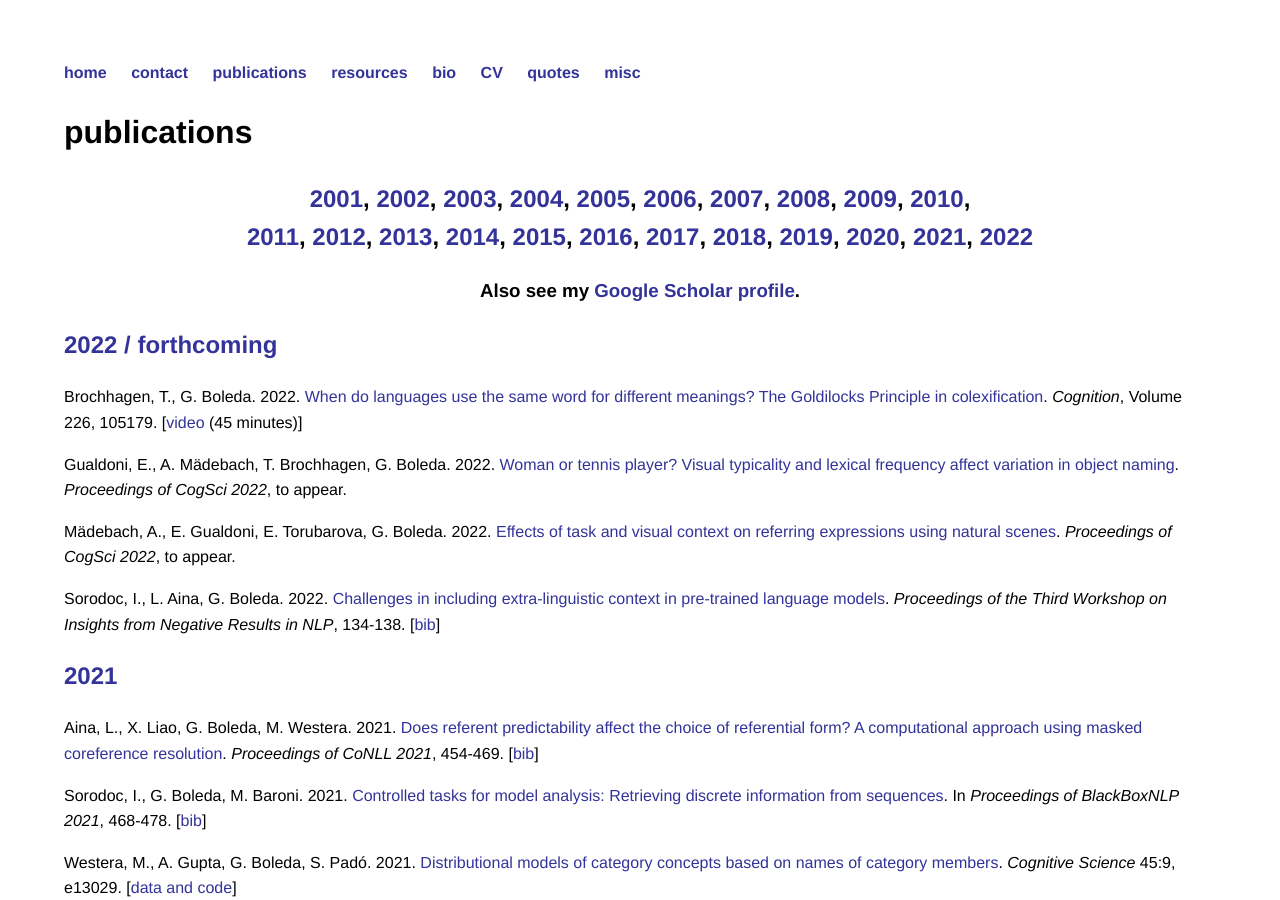
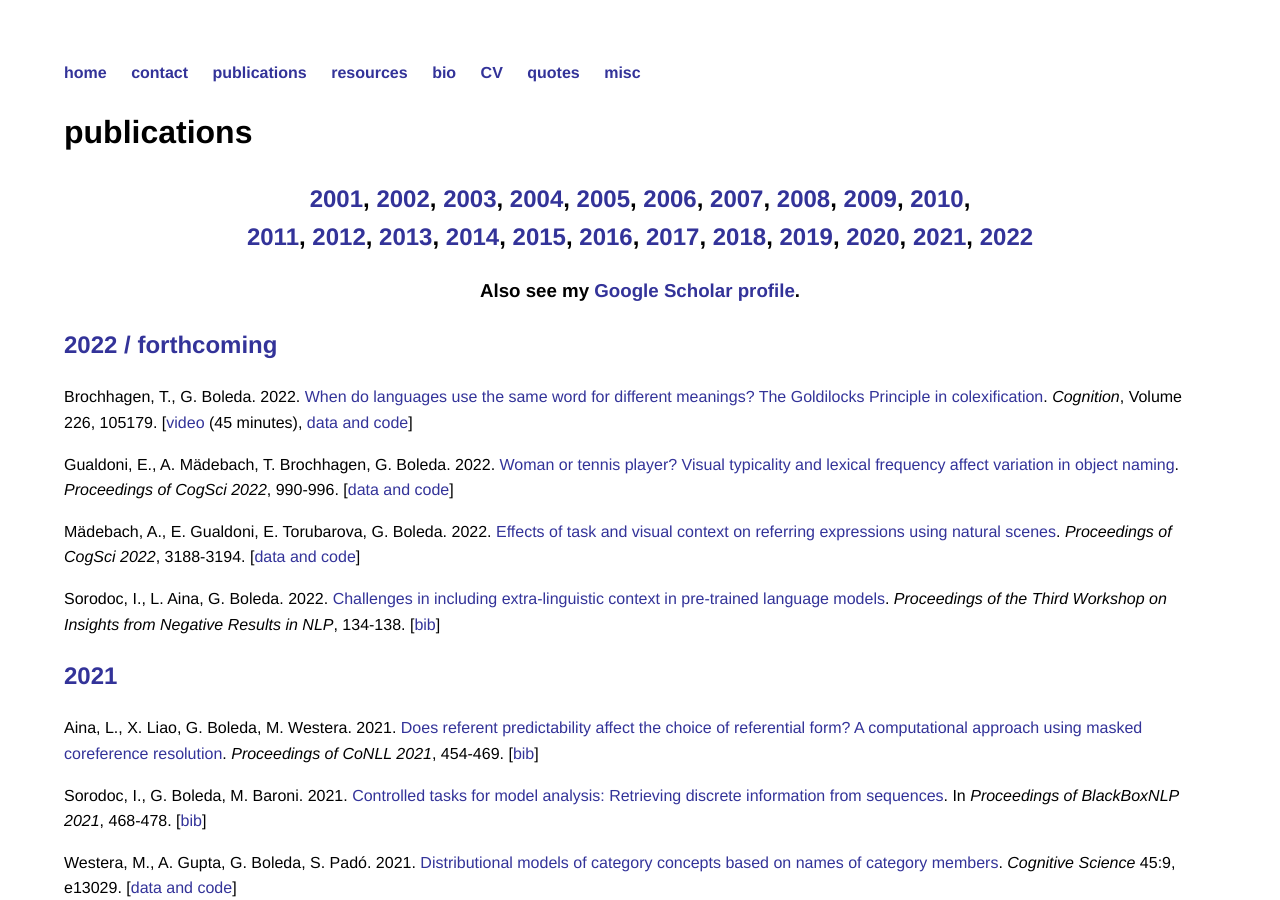
Before and after one commit to gboleda/gboleda.github.io, a Jekyll site: the page built from pubs/index.html, in a window 1280 px wide and 900 px high. Built offline with Jekyll 4.4.1, drawn with Linux system fonts in a browser that asks for light colours.

Commit message:
small edit

```diff
--- a/pubs/index.html
+++ b/pubs/index.html
@@ -28,7 +28,8 @@ title: publications
 <p>. 2022.
   <a href=""></a>.
   <i>Proceedings of </i>.
-  (<a href="">bib</a>]
+  [<a href="">bib</a>]
+  [<a href="">data and code</a>]
 </p>
 -->
 
@@ -37,17 +38,19 @@ title: publications
 <p>Brochhagen, T., G. Boleda. 2022.
   <a href="https://doi.org/10.1016/j.cognition.2022.105179">When do languages use the same word for different meanings? The Goldilocks Principle in colexification</a>.
   <i>Cognition</i>, Volume 226, 105179.
-  [<a href="https://www.youtube.com/watch?v=6XP5pGv4RG8">video</a> (45 minutes)]
+  [<a href="https://www.youtube.com/watch?v=6XP5pGv4RG8">video</a> (45 minutes), <a href="https://osf.io/hjvm5/">data and code</a>]
 </p>
 
 <p>Gualdoni, E., A. Mädebach, T. Brochhagen, G. Boleda. 2022.
   <a href="https://psyarxiv.com/34ckf/">Woman or tennis player? Visual typicality and lexical frequency affect variation in object naming</a>.
-  <i>Proceedings of CogSci 2022</i>, to appear.
+  <i>Proceedings of CogSci 2022</i>, 990-996.
+  [<a href="https://osf.io/q72ne/">data and code</a>]
 </p>
 
 <p>Mädebach, A., E. Gualdoni, E. Torubarova, G. Boleda. 2022.
   <a href="https://psyarxiv.com/fyzsk/">Effects of task and visual context on referring expressions using natural scenes</a>.
-  <i>Proceedings of CogSci 2022</i>, to appear.
+  <i>Proceedings of CogSci 2022</i>, 3188-3194.
+  [<a href="https://osf.io/p3jt5/">data and code</a>]
 </p>
 
 <p>Sorodoc, I., L. Aina, G. Boleda. 2022.
```
